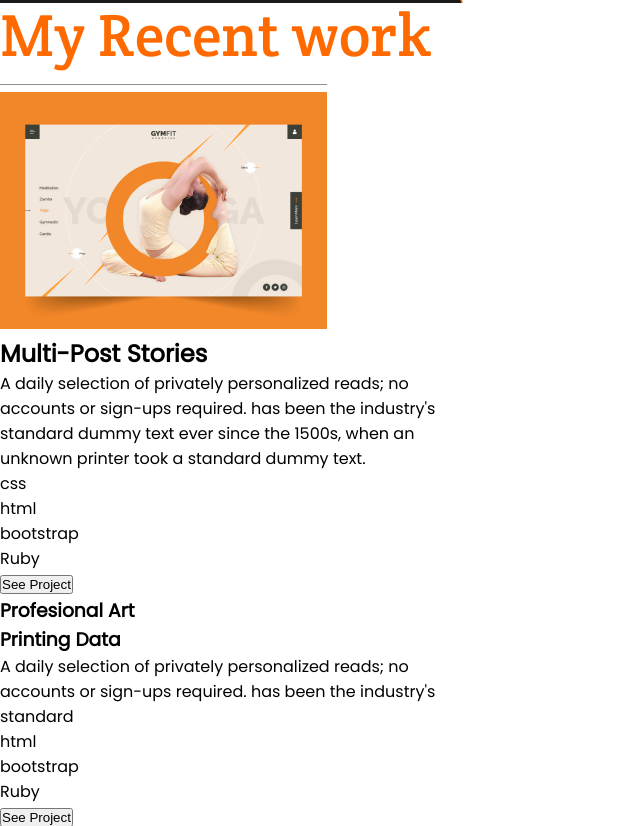
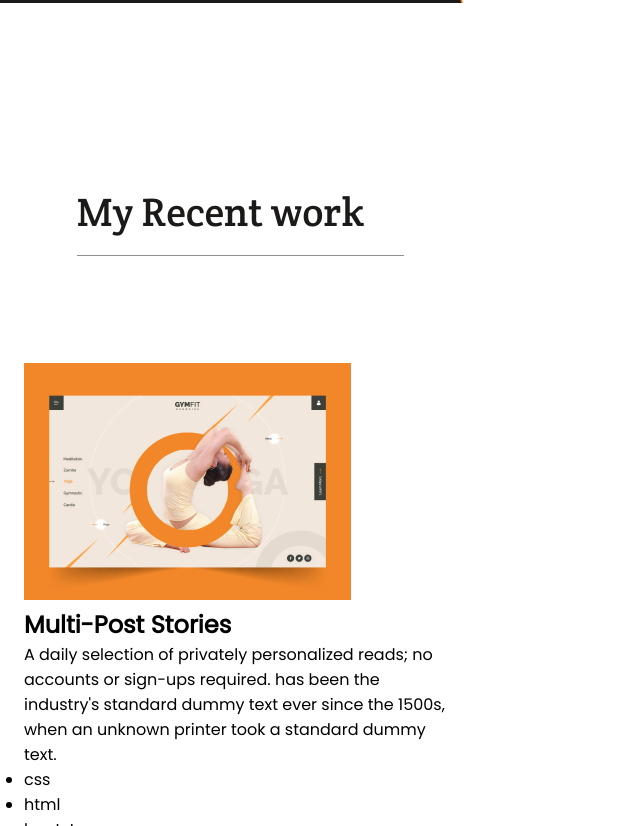
Before and after one commit to Yerimah/Portfolio, a website: page index.html in a window 1280 px wide. Shown: the part 1045-1871 px from the top of the page, without its empty margins (0-640 px from the left). Drawn offline with Linux system fonts and the light colour scheme.

Commit message:
add styling

```diff
--- a/index.html
+++ b/index.html
@@ -64,7 +64,8 @@
 
     <section class="work-section">
         <div class="container">
-            <h1>My Recent work</h1>
+        <div class="title">
+            <h1><span>My Recent work</span></h1>
             <img src="images/divider.png" alt=""/>
         </div>
         <div class="project-1">
@@ -96,7 +97,7 @@
                                 <li>Ruby</li>
                             </ul>
                     </div>
-                            <button>See Project</button>
+                            <button class="card-btn">See Project</button>
                 </div>
 
                 <div class="card-2">
@@ -174,7 +175,8 @@
                             <button>See Project</button>
                 </div>
             </div>
-        </section>
+            </div>
+    </section>
 
         <section class="about-section">
             <div class="about">
@@ -184,6 +186,7 @@
                     If you like what you see and have a project you need coded,
                     don’t hestiate to contact me.</p>
                     <button>Get My Resume</button>
+                    <img src="images/Vector 4.png" alt=""/>
             </div>
             <div class="about-2">
                 <div class="language">
@@ -211,11 +214,8 @@
                         <li>Gitlab</li>
                         <li>Terminal</li>
                     </ul>
-
                 </div>
-
             </div>
-
         </section>
 </body>
 </html>
--- a/style.css
+++ b/style.css
@@ -105,3 +105,50 @@ h1 {
   margin-top: 20px;
   margin-right: 200px;
 }
+
+.work-section {
+  display: flex;
+  flex-direction: column;
+  align-items: center;
+  padding: 120px 24px;
+}
+
+.container {
+  display: grid;
+  margin: 50px auto;
+  /* grid-template-columns: 1fr; */
+  /* grid-template-rows: 1fr 1fr 1fr 1fr; */
+  justify-items: center;
+  gap: 100px 0px;
+
+}
+
+.card-bg {
+  background: url(images/portfolio.png) no-repeat;
+}
+
+.card-btn {
+  width: 375px;
+  background: rgba(255, 107, 0, 1);
+}
+
+.title {
+  width: 327px;
+  left: 24px;
+  top: 120px;
+  align-items: center;
+}
+
+span {
+  font-size: 40px;
+  color: rgba(28, 26, 25, 1);
+  line-height: 52px;
+}
+
+.project-1 {
+    /* align-items: center; */
+}
+
+.holder {
+  /* padding-left: 50px; */
+}
```
